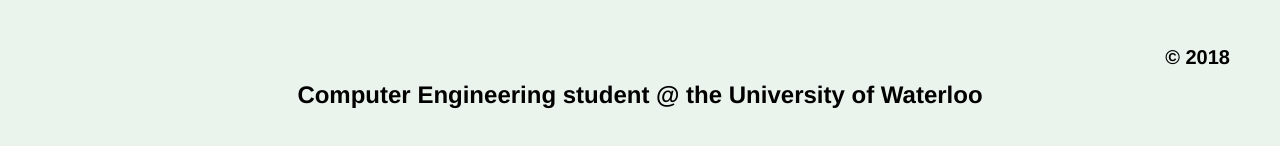
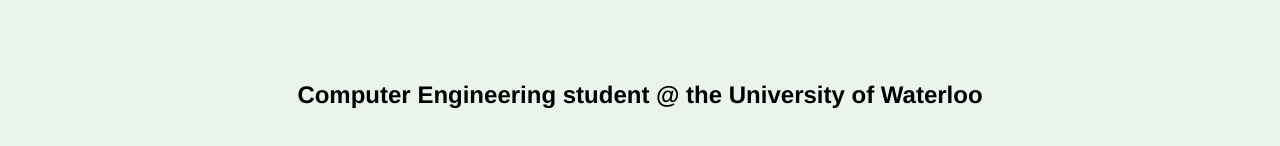
Before and after one commit to b-lam/b-lam.github.io, a plain HTML site: page index.html in a window 1280 px wide. Shown: the part 688-834 px from the top of the page. Drawn offline with Linux system fonts and the light colour scheme.

Commit message:
Removing footer

```diff
--- a/index.html
+++ b/index.html
@@ -31,9 +31,5 @@
 			<h1>Computer Engineering student @ the University of Waterloo</h1>
 		</div>
 	</main>
-
-	<footer>
-		<p><b>&copy; 2018<b></p>
-	</footer>
 </body>
 </html>
```
